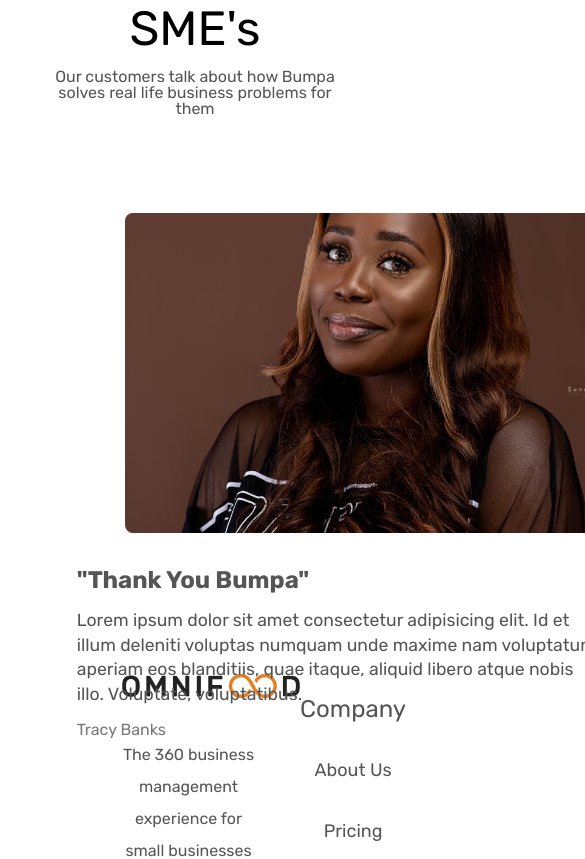
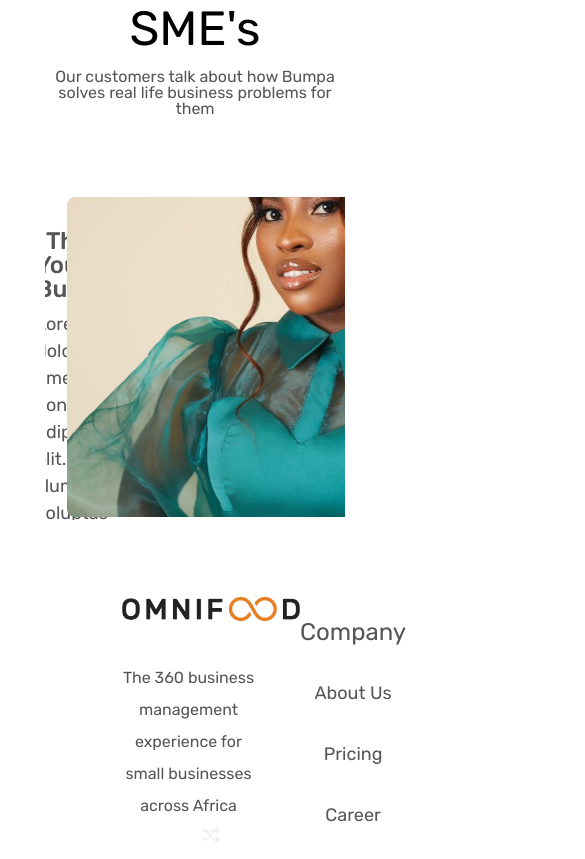
Before and after one commit to juayuohcarineneng19/Bumpa-clone, a React (Create React App) app: page / in a window 390 px wide. Shown: the part 10214-11073 px from the top of the page, 585 px wide, since content can reach past the window. Built offline with nearby package versions, Linux system fonts and the light colour scheme.

Commit message:
media queries

```diff
--- a/src/Components/Testimonial/Testimonial.css
+++ b/src/Components/Testimonial/Testimonial.css
@@ -2,17 +2,45 @@
     margin-top: 8rem;
 }
 
-.testimonial-carousel {
-    padding-top: 6rem;
-    display: grid;
-    grid-template-columns: 1fr 1fr;
-    margin: 0 auto;
-  }
+
+.testimonial-carousel{
+  display: flex;
+  margin-top: 5rem;
+}
+
+.test{
+  display: flex;
+  gap: 3rem;
+  width: 100%;
+  /* margin-left: 5rem; */
+}
+.testimony{
+  padding: 2rem;
+  width: 40rem;
+  height: 20rem;
+}
+
+.testimony h3 {
+  font-size: 24px;
+  font-weight: 500;
+  margin-bottom: 10px;
+}
 
 
- .testimonial-card{
-    margin-left: 5rem;
- }
+.testimony p {
+  font-size: 18px;
+  line-height: 1.5;
+}
+
+.testimony p:first-of-type {
+  margin-bottom: 15px;
+
+}
+
+.testimony p:last-child {
+  font-weight: bold;
+}
+
 
   .testimonial-card img {
     width: 32rem;
@@ -21,78 +49,66 @@
     border-radius: 8px;
   }
 
-  .testimony {
-    padding: 2rem;
+
+
+
+
+
+
+   /* .test {
+    display: flex;
+    position: absolute;
+    left: 0;
+    width: 100%;
+    opacity: 0;
+    transition: opacity 0.5s;
+  } */
+
+   .test.active {
+    opacity: 1;
+    position: relative;
   }
 
-  .testimony h3 {
-    font-size: 1.5rem;
-    font-weight: bold;
-    margin-bottom: 1rem;
-  }
-
-  .testimony p:first-of-type {
-    font-size: 1.1rem;
-    line-height: 1.4;
-    margin-bottom: 1rem;
-  }
-
-  .testimony p:last-of-type {
-    font-size: 1rem;
-    opacity: 0.8;
-  }
-
-  .carousel-wrap {
+  .testimonial-carousel {
     position: relative;
-    height: 30rem;
-  }
-
-  .testimonial-carousel > :nth-child(n+3)  {
-    position: absolute;
-    top: 0;
-    left: 0;
-    opacity: 0;
-    pointer-events: none;
-  }
-
-
-  /*  */
-
-
-  .testimonial-carousel {
-    position: absolute;
-    top: 0;
-    left: 0;
-    animation: slide 10s infinite;
+    overflow: hidden;
   }
 
   @keyframes slide {
     0% {
-      opacity: 0;
-      transform: translateY(-50%);
+      transform: translateX(0);
     }
-    10% {
-      opacity: 1;
-      transform: translateY(0);
+    20% {
+      transform: translateX(0);
     }
-    90% {
-      opacity: 1;
-      transform: translateY(0);
+    25% {
+      transform: translateX(-100%);
+    }
+    45% {
+      transform: translateX(-100%);
+    }
+    50% {
+      transform: translateX(-200%);
+    }
+    70% {
+      transform: translateX(-200%);
+    }
+    75% {
+      transform: translateX(0);
     }
     100% {
-      opacity: 0;
-      transform: translateY(50%);
+      transform: translateX(0);
     }
   }
 
-  .testimonial-carousel > :nth-child(n+1) {
-    animation-delay: 5s;
+  .test {
+    animation: slide 12s infinite;
   }
 
-  .testimonial-carousel > :nth-child(2) {
-    /* animation-delay: 2s; */
+  .test:nth-child(2) {
+    animation-delay: 4s;
   }
 
-  .testimonial-carousel > :nth-child(3) {
-    animation-delay: 2s;
+  .test:nth-child(3) {
+    animation-delay: 8s;
   }
```
